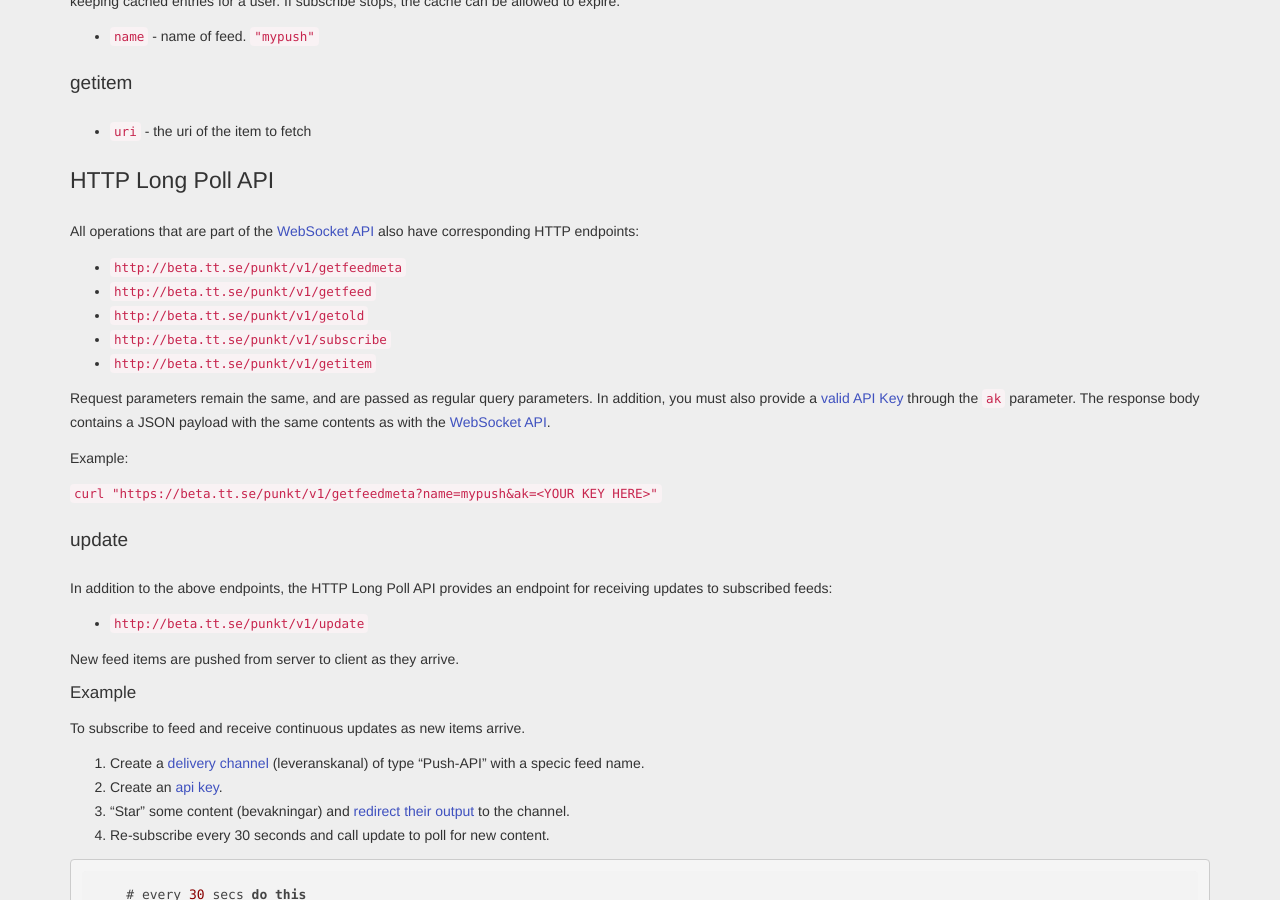
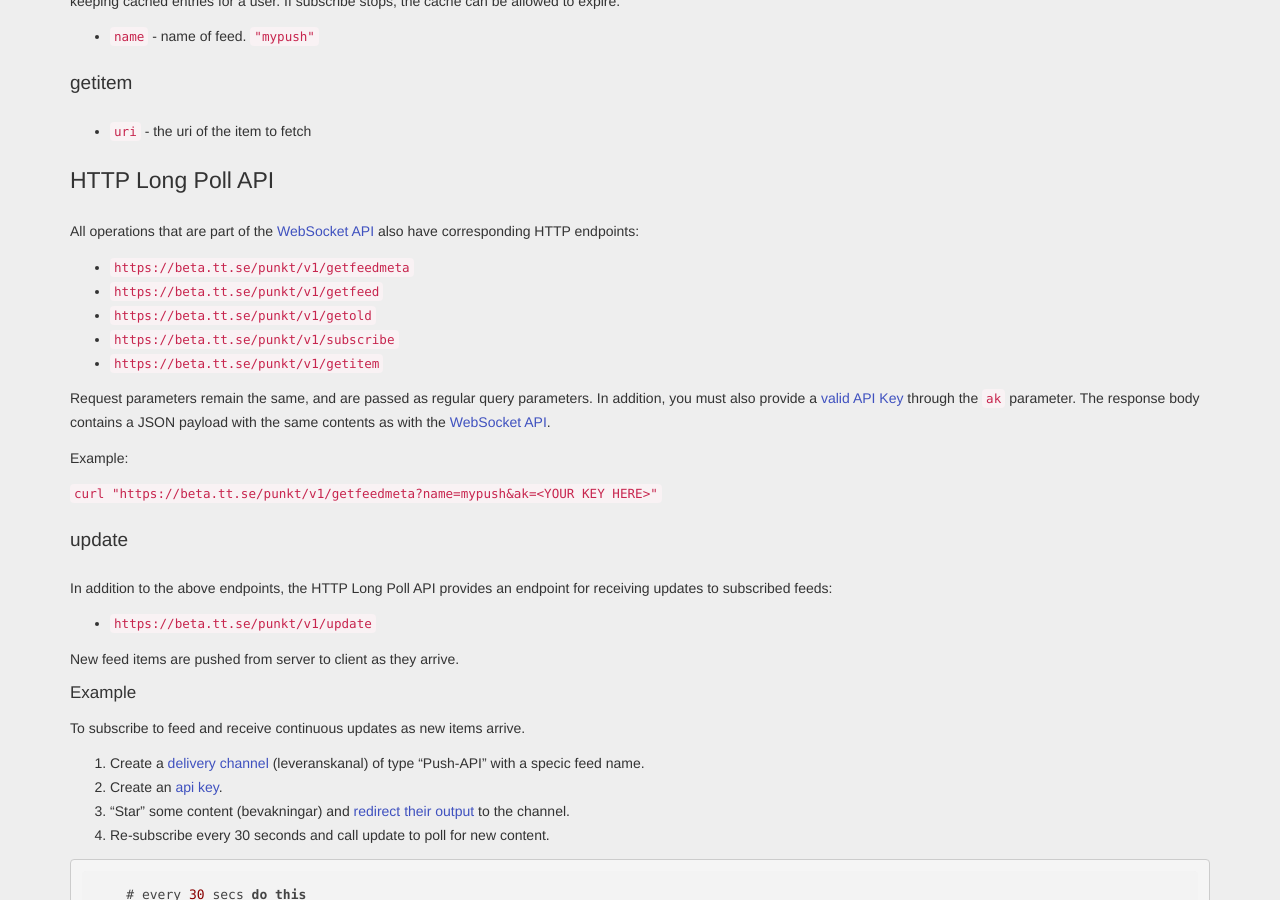
Before and after one commit to ttab/ttab.github.io, a Jekyll site: the page built from push-api.md, in a window 1280 px wide and 900 px high, scrolled down 1510 px. Built offline with Jekyll 4.4.1, drawn with Linux system fonts in a browser that asks for light colours; nearby versions of some CDN libraries; some web fonts are replaced; some of the changed lines change nothing that is shown; some of the changed text lies outside the part shown.

Commit message:
https not http

```diff
--- a/push-api.md
+++ b/push-api.md
@@ -23,7 +23,7 @@
 addition, updates to subscribed feeds are pushed from server to client
 with the subject `update`.
 
-The main entry point is `http://beta.tt.se/punkt`. Clients will be
+The main entry point is `https://beta.tt.se/punkt`. Clients will be
 redirected to a login page unless they send a valid session cookie.
 
 Example (client code):
@@ -87,11 +87,11 @@
 All operations that are part of the [WebSocket API][wsapi] also have
 corresponding HTTP endpoints:
 
- * `http://beta.tt.se/punkt/v1/getfeedmeta`
- * `http://beta.tt.se/punkt/v1/getfeed`
- * `http://beta.tt.se/punkt/v1/getold`
- * `http://beta.tt.se/punkt/v1/subscribe`
- * `http://beta.tt.se/punkt/v1/getitem`
+ * `https://beta.tt.se/punkt/v1/getfeedmeta`
+ * `https://beta.tt.se/punkt/v1/getfeed`
+ * `https://beta.tt.se/punkt/v1/getold`
+ * `https://beta.tt.se/punkt/v1/subscribe`
+ * `https://beta.tt.se/punkt/v1/getitem`
 
 Request parameters remain the same, and are passed as regular query
 parameters. In addition, you must also provide a
@@ -108,7 +108,7 @@
 In addition to the above endpoints, the HTTP Long Poll API provides an
 endpoint for receiving updates to subscribed feeds:
 
- * `http://beta.tt.se/punkt/v1/update`
+ * `https://beta.tt.se/punkt/v1/update`
 
 New feed items are pushed from server to client as they arrive.
 
```
